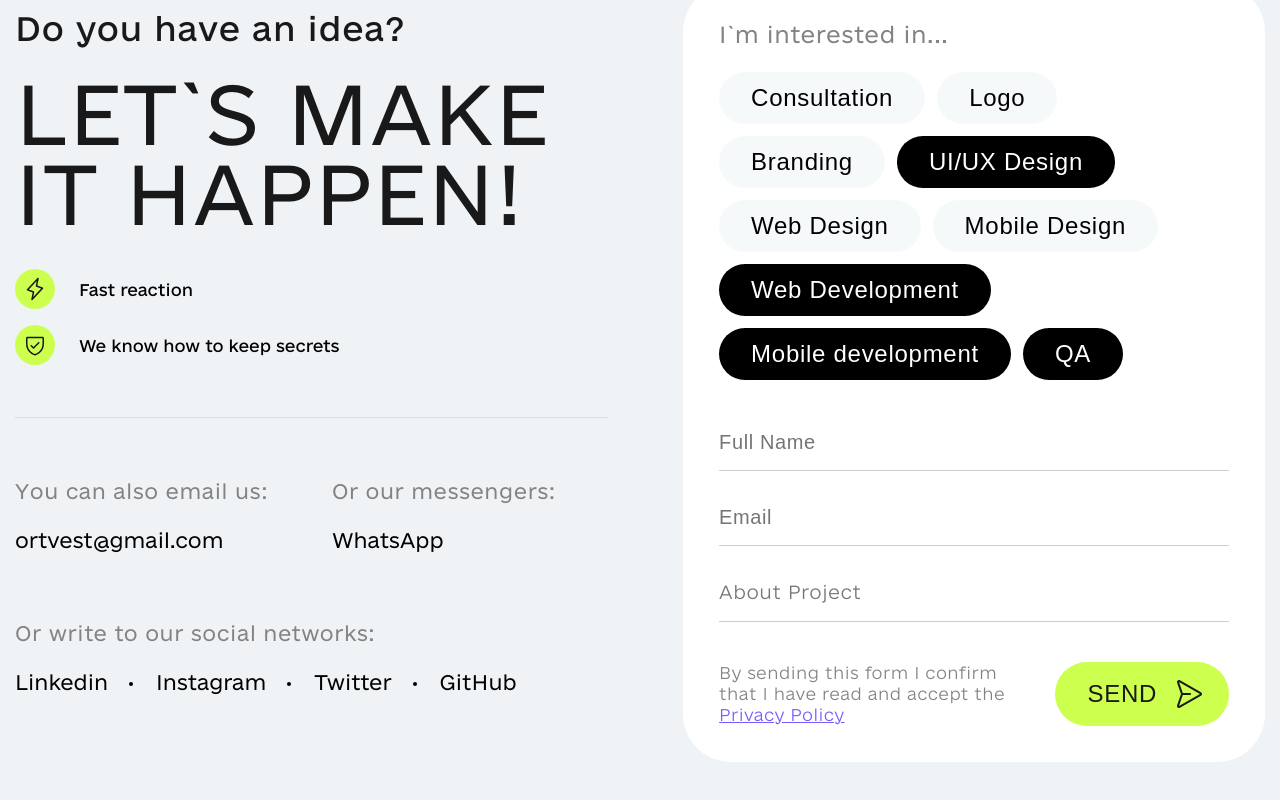
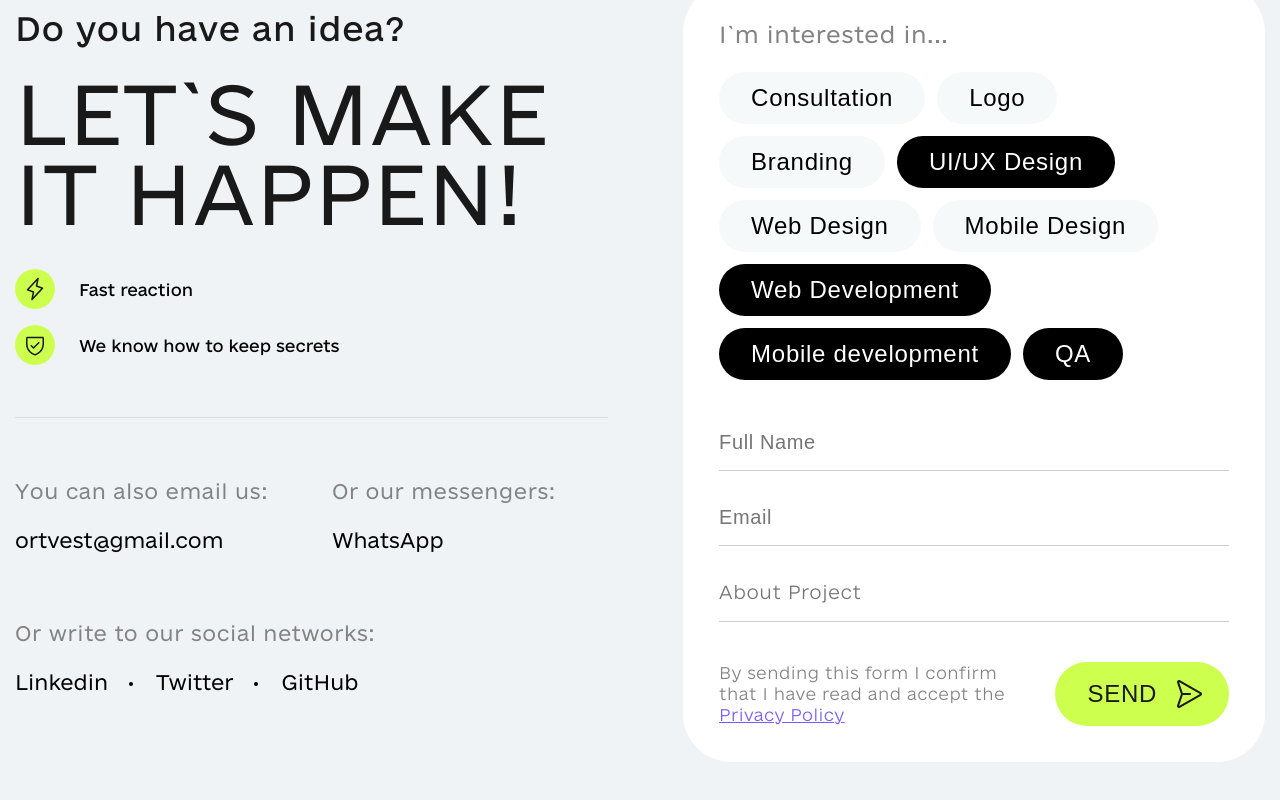
Before and after one commit to Ortvest/ortvest-website, a Next.js app: page /en in a window 1280 px wide. Shown: the part 2885-3685 px from the top of the page. Built offline with nearby package versions, Linux system fonts and the light colour scheme.

Commit message:
feat: removed instagram

```diff
--- a/src/modules/Contact/layout/SocialMedia/Links/index.tsx
+++ b/src/modules/Contact/layout/SocialMedia/Links/index.tsx
@@ -24,7 +24,6 @@ export const Links = () => {
           <label>{t('social-label')}</label>
           <div className={styles.links}>
             <Link href="https://www.linkedin.com/company/ortvest">Linkedin</Link>
-            <Link href="/#">Instagram</Link>
             <Link href="https://x.com/ortvest">Twitter</Link>
             <Link href="https://github.com/Ortvest">GitHub</Link>
           </div>
```
